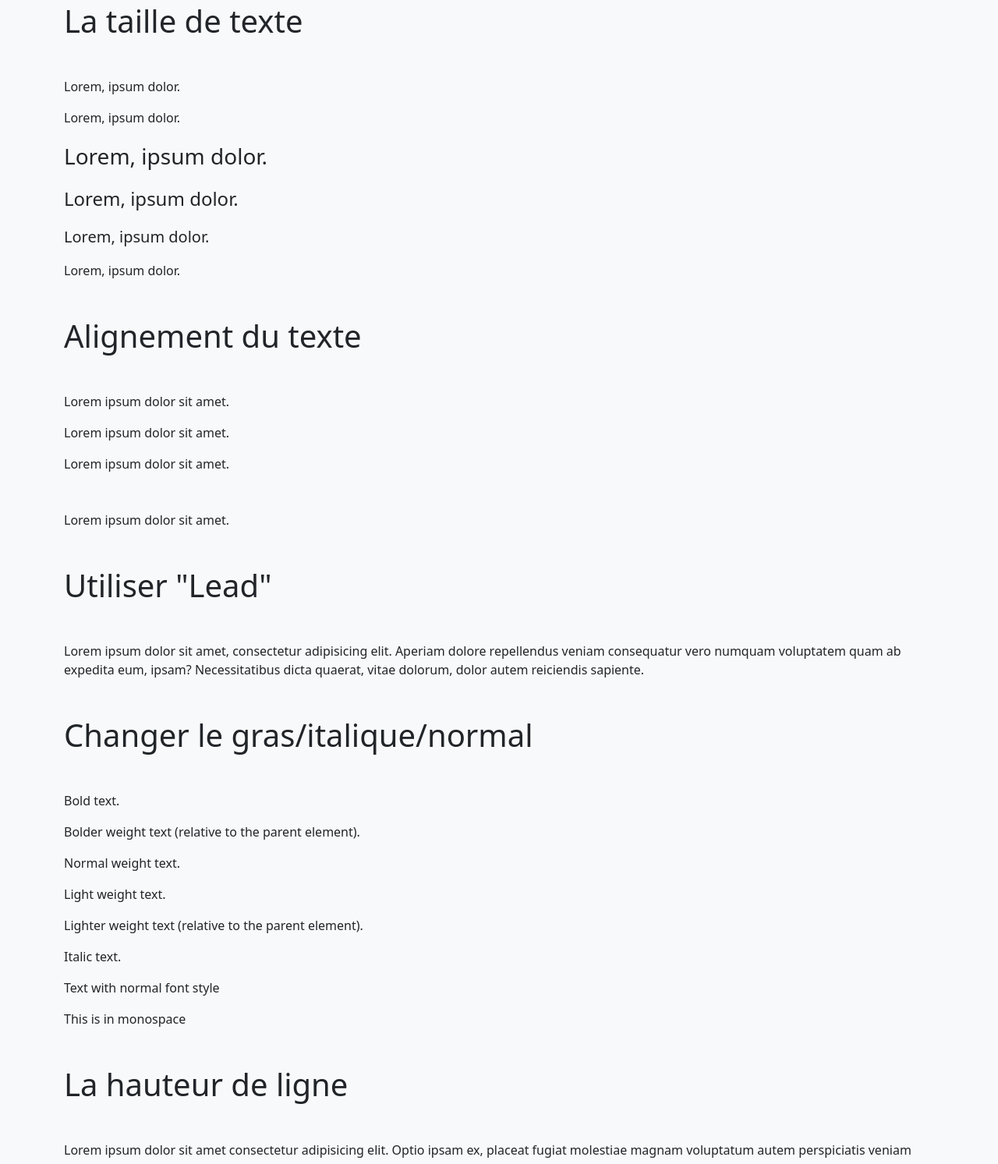
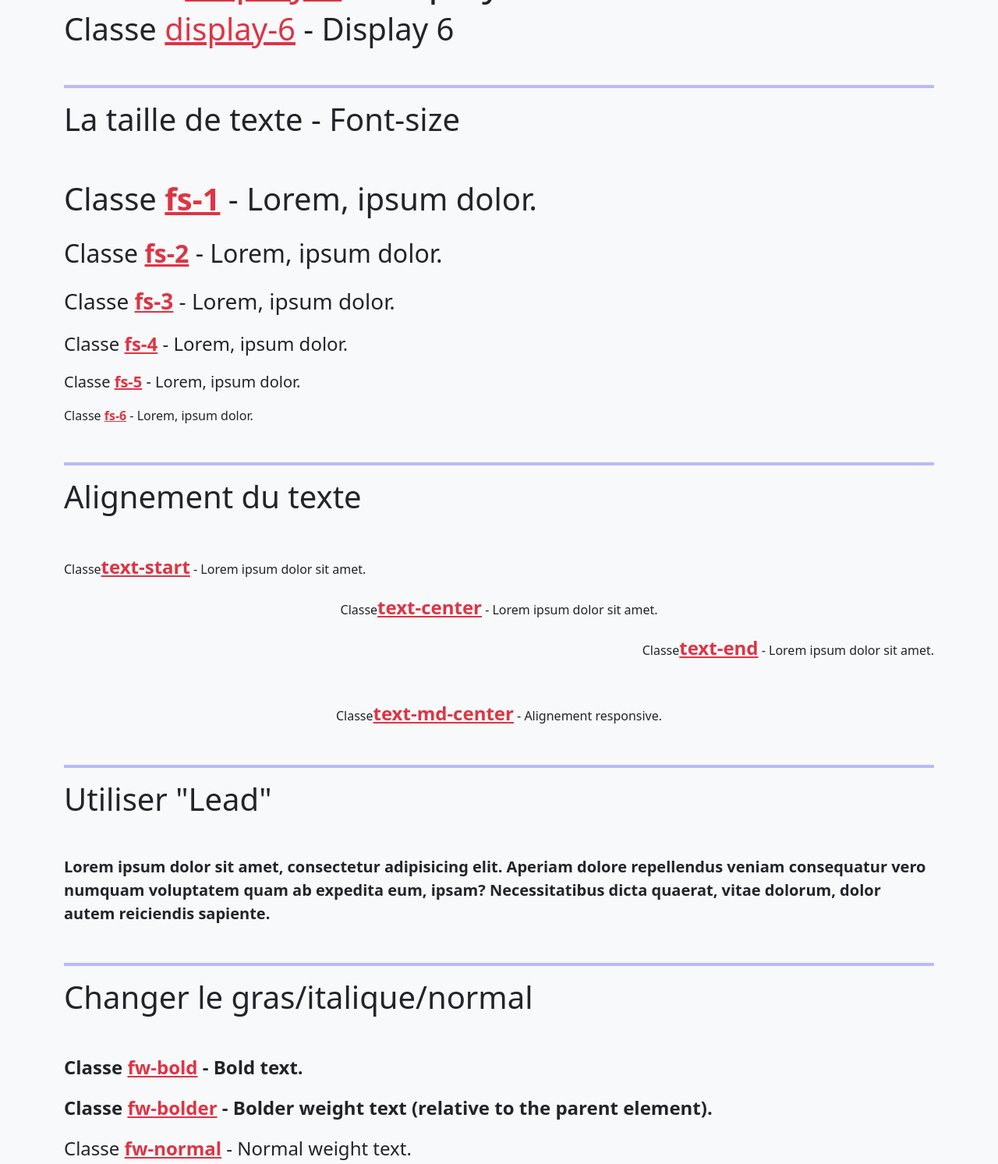
Before and after one commit to prestationweb42/Formation-Bootstrap-5, a plain HTML site: page 1. Sandbox/1.Utilitaires/2. Typographie I.html in a window 1280 px wide. Shown: the part 1307-2800 px from the top of the page at 78% size. Drawn offline with nearby package versions, Linux system fonts and the light colour scheme.

Commit message:
lesson typo1

```diff
--- a/1. Sandbox/1.Utilitaires/2. Typographie I.html
+++ b/1. Sandbox/1.Utilitaires/2. Typographie I.html
@@ -1,44 +1,73 @@
 <!DOCTYPE html>
 <html lang="en">
-
     <head>
         <meta charset="UTF-8" />
         <meta http-equiv="X-UA-Compatible" content="IE=edge" />
         <meta name="viewport" content="width=device-width, initial-scale=1.0" />
         <title>Bootstrap Sandbox</title>
-  <link href="https://cdn.jsdelivr.net/npm/bootstrap@5.1.3/dist/css/bootstrap.min.css" rel="stylesheet"
-    integrity="sha384-1BmE4kWBq78iYhFldvKuhfTAU6auU8tT94WrHftjDbrCEXSU1oBoqyl2QvZ6jIW3" crossorigin="anonymous" />
+        <link
+            href="https://cdn.jsdelivr.net/npm/bootstrap@5.1.3/dist/css/bootstrap.min.css"
+            rel="stylesheet"
+            integrity="sha384-1BmE4kWBq78iYhFldvKuhfTAU6auU8tT94WrHftjDbrCEXSU1oBoqyl2QvZ6jIW3"
+            crossorigin="anonymous"
+        />
     </head>
 
     <body class="bg-light text-dark">
-  <a href="../home.html" class="btn btn-primary text-light bg-dark btn-outline-dark">< Retour au Menu</a >
+        <a
+            href="../home.html"
+            class="btn btn-primary text-light bg-dark btn-outline-dark"
+            >< Retour au Menu</a
+        >
         <h1 class="text-center mt-5 display-3">Les Classes Utilitaires</h1>
         <h2 class="text-center mb-5 display-5">Typographie I</h2>
 
         <div class="container mb-4">
             <ul class="nav nav-pills justify-content-center row gy-3 gx-3">
-      <li class="nav-item col-12 col-sm-6 col-lg-3 col-xl-2 text-center ">
-        <a class="p-2 d-block h-100 d-flex align-items-center justify-content-center btn btn-outline-primary"
-          href="./1. Couleurs.html">Couleurs</a>
+                <li
+                    class="nav-item col-12 col-sm-6 col-lg-3 col-xl-2 text-center"
+                >
+                    <a
+                        class="p-2 d-block h-100 d-flex align-items-center justify-content-center btn btn-outline-primary"
+                        href="./1. Couleurs.html"
+                        >Couleurs</a
+                    >
                 </li>
-      <li class="nav-item col-12 col-sm-6 col-lg-3 col-xl-2 text-center">
-        <a class="p-2 d-block h-100 d-flex align-items-center justify-content-center    btn btn-primary"
-          href="./2. Typographie I.html">Typographie I</a>
+                <li
+                    class="nav-item col-12 col-sm-6 col-lg-3 col-xl-2 text-center"
+                >
+                    <a
+                        class="p-2 d-block h-100 d-flex align-items-center justify-content-center btn btn-primary"
+                        href="./2. Typographie I.html"
+                        >Typographie I</a
+                    >
                 </li>
-      <li class="nav-item col-12 col-sm-6 col-lg-3 col-xl-2 text-center">
-        <a class="p-2 d-block h-100 d-flex align-items-center justify-content-center   btn btn-outline-primary"
-          href="./3. Typographie II.html">Typographie II</a>
+                <li
+                    class="nav-item col-12 col-sm-6 col-lg-3 col-xl-2 text-center"
+                >
+                    <a
+                        class="p-2 d-block h-100 d-flex align-items-center justify-content-center btn btn-outline-primary"
+                        href="./3. Typographie II.html"
+                        >Typographie II</a
+                    >
                 </li>
-      <li class="nav-item col-12 col-sm-6 col-lg-3 col-xl-2 text-center">
-        <a class="p-2 d-block h-100 d-flex align-items-center justify-content-center  btn btn-outline-primary"
-          href="./4. Tailles-Espacements.html">Tailles
-          / Espacements</a>
+                <li
+                    class="nav-item col-12 col-sm-6 col-lg-3 col-xl-2 text-center"
+                >
+                    <a
+                        class="p-2 d-block h-100 d-flex align-items-center justify-content-center btn btn-outline-primary"
+                        href="./4. Tailles-Espacements.html"
+                        >Tailles / Espacements</a
+                    >
                 </li>
-      <li class="nav-item col-12 col-sm-6 col-lg-3 col-xl-2 text-center">
-        <a class="p-2 d-block h-100 d-flex align-items-center justify-content-center  btn btn-outline-primary"
-          href="./5. Display-Positions.html">Display
-          / Positions</a>
-
+                <li
+                    class="nav-item col-12 col-sm-6 col-lg-3 col-xl-2 text-center"
+                >
+                    <a
+                        class="p-2 d-block h-100 d-flex align-items-center justify-content-center btn btn-outline-primary"
+                        href="./5. Display-Positions.html"
+                        >Display / Positions</a
+                    >
                 </li>
             </ul>
         </div>
@@ -48,8 +77,7 @@
         <!-- Début de la leçon -->
 
         <div class="container py-5">
-
-    <h2 class="display-6 mb-5">Les Titres (h1,h2,...)</h2>
+            <h2 class="display-6 mb-5">Les Titres (h1, h2, h3,h4 ,h5 ,h6)</h2>
             <!-- Titres  -->
             <!-- h1,h2 ... -->
 
@@ -59,84 +87,149 @@
             <h4>Titre de niveau 4</h4>
             <h5>Titre de niveau 5</h5>
 
+            <hr class="mt-5" style="border: 2px solid blue" />
+            <!-- Donnez de l'importance à un texte avec [display-1|6], le rendu est (réactif)responsive -->
+            <h2 class="display-6 mb-5">Les "Display"</h2>
 
-    <h2 class="display-6 my-5">Les "Display"</h2>
-    <!-- Donnez de l'importance à un texte avec [display-1|6], le rendu est (réactif)responsive -->
+            <h1 class="display-1">Classe <span class="text-danger text-decoration-underline">display-1</span>
+                - Display 1</h1>
+            <h1 class="display-2">Classe <span class="text-danger text-decoration-underline">display-2</span>
+                - Display 2</h1>
+            <h1 class="display-3">Classe <span class="text-danger text-decoration-underline">display-3</span>
+                - Display 3</h1>
+            <h1 class="display-4">Classe <span class="text-danger text-decoration-underline">display-4</span>
+                - Display 4</h1>
+            <h1 class="display-5">Classe <span class="text-danger text-decoration-underline">display-5</span>
+                - Display 5</h1>
+            <h1 class="display-6">Classe <span class="text-danger text-decoration-underline">display-6</span>
+                - Display 6</h1>
 
-    <h1 class="">Display 1</h1>
-    <h1 class="">Display 2</h1>
-    <h1 class="display-3">Display 3</h1>
-    <h1 class="display-4">Display 4</h1>
-    <h1 class="display-5">Display 5</h1>
-    <h1 class="display-6">Display 6</h1>
+            <hr class="mt-5" style="border: 2px solid blue" />
+            <!-- La taille du texte [fs-1|6] le texte est (réactif)responsive -->
+            <h2 class="display-6 mb-5">La taille de texte - Font-size</h2>
 
+            <p class="fs-1">Classe <span class="fw-bold text-danger text-decoration-underline">fs-1</span>
+                - Lorem, ipsum dolor.</p>
+            <p class="fs-2">Classe <span class="fw-bold text-danger text-decoration-underline">fs-2</span>
+                - Lorem, ipsum dolor.</p>
+            <p class="fs-3">Classe <span class="fw-bold text-danger text-decoration-underline">fs-3</span>
+                - Lorem, ipsum dolor.</p>
+            <p class="fs-4">Classe <span class="fw-bold text-danger text-decoration-underline">fs-4</span>
+                - Lorem, ipsum dolor.</p>
+            <p class="fs-5">Classe <span class="fw-bold text-danger text-decoration-underline">fs-5</span>
+                - Lorem, ipsum dolor.</p>
+            <p class="fs-6">Classe <span class="fw-bold text-danger text-decoration-underline">fs-6</span>
+                - Lorem, ipsum dolor.</p>
 
-    <h2 class="display-6 my-5">La taille de texte</h2>
-    <!-- La taille du texte [fs-1|6] le texte est (réactif)responsive -->
+            <hr class="mt-5" style="border: 2px solid blue" />
+            <!-- Alignements des Paragraphes [text-start|center|end] -->
+            <h2 class="display-6 mb-5">Alignement du texte</h2>
 
-    <p class="">Lorem, ipsum dolor.</p>
-    <p class="">Lorem, ipsum dolor.</p>
-    <p class="fs-3">Lorem, ipsum dolor.</p>
-    <p class="fs-4">Lorem, ipsum dolor.</p>
-    <p class="fs-5">Lorem, ipsum dolor.</p>
-    <p class="fs-6">Lorem, ipsum dolor.</p>
-
-
-
-    <h2 class="display-6 my-5">Alignement du texte</h2>
-    <!-- Alignements des Paragraphes [text-start|center|end] -->
-
-    <p class="">Lorem ipsum dolor sit amet.</p>
-    <p class="">Lorem ipsum dolor sit amet.</p>
-    <p class="">Lorem ipsum dolor sit amet.</p>
+            <p class="text-start">Classe<span class="fw-bold text-danger text-decoration-underline fs-4">text-start</span>
+                - Lorem ipsum dolor sit amet.</p>
+            <p class="text-center">Classe<span class="fw-bold text-danger text-decoration-underline fs-4">text-center</span>
+                - Lorem ipsum dolor sit amet.</p>
+            <p class="text-end">Classe<span class="fw-bold text-danger text-decoration-underline fs-4">text-end</span>
+                - Lorem ipsum dolor sit amet.</p>
 
             <!-- Alignement réactif (responsive), [text-sm|md|lg|xl-center|end|start -->
-
-    <p class="my-5">Lorem ipsum dolor sit amet.</p>
+            <p class="my-5 text-md-center">Classe<span class="fw-bold text-danger text-decoration-underline fs-4">text-md-center</span>
+                - Alignement responsive.</p>
 
             <!-- Avec .lead on met en avant un texte> -->
-
-    <h2 class="display-6 my-5">Utiliser "Lead"</h2>
-    <p class="">
-      Lorem ipsum dolor sit amet, consectetur adipisicing elit. Aperiam dolore
-      repellendus veniam consequatur vero numquam voluptatem quam ab expedita
-      eum, ipsam? Necessitatibus dicta quaerat, vitae dolorum, dolor autem
-      reiciendis sapiente.
+            <hr class="mt-5" style="border: 2px solid blue" />
+            <h2 class="display-6 mb-5">Utiliser "Lead"</h2>
+            <p class="lead fw-bold">
+                Lorem ipsum dolor sit amet, consectetur adipisicing elit.
+                Aperiam dolore repellendus veniam consequatur vero numquam
+                voluptatem quam ab expedita eum, ipsam? Necessitatibus dicta
+                quaerat, vitae dolorum, dolor autem reiciendis sapiente.
             </p>
 
-    <h2 class="display-6 my-5">Changer le gras/italique/normal</h2>
+            <hr class="mt-5" style="border: 2px solid blue" />
+            <h2 class="display-6 mb-5">Changer le gras/italique/normal</h2>
             <!-- Le poids(gras) du texte, [fw-bold|bolder|normal|light|lighter] -->
             <!-- Italique avec [fst-italic|normal] -->
             <!-- Monospace avec [font-monospace] -->
 
-    <p class="">Bold text.</p>
-    <p class="">Bolder weight text (relative to the parent element).</p>
-    <p class="">Normal weight text.</p>
-    <p class="">Light weight text.</p>
-    <p class="">Lighter weight text (relative to the parent element).</p>
-    <p class="">Italic text.</p>
-    <p class="">Text with normal font style</p>
-    <p class="">This is in monospace</p>
+            <p class="fw-bold fs-4">
+                Classe
+                <span class="fw-bold text-danger text-decoration-underline fs-4"
+                    >fw-bold</span
+                >
+                - Bold text.
+            </p>
+            <p class="fw-bolder fs-4">
+                Classe
+                <span class="fw-bold text-danger text-decoration-underline fs-4"
+                    >fw-bolder</span
+                >
+                - Bolder weight text (relative to the parent element).
+            </p>
+            <p class="fw-normal fs-4">Classe <span class="fw-bold text-danger text-decoration-underline">fw-normal</span> - Normal weight text.</p>
+            <p class="fw-light fs-4">Classe <span class="fw-bold text-danger text-decoration-underline">fw-light</span> - Light weight text.</p>
+            <p class="fw-lighter fs-4">Classe <span class="fw-bold text-danger text-decoration-underline">fw-lighter</span> -
+                Lighter weight text (relative to the parent element).
+            </p>
+            <p class="fst-italic fs-4">Classe <span class="fw-bold text-danger text-decoration-underline">fst-italic</span> - Italic text.</p>
+            <p class="fst-normal fs-4">Classe <span class="fw-bold text-danger text-decoration-underline">fst-normal</span> - Text with normal font style</p>
+            <p class="font-monospace fs-4">
+                Classe <span class="fw-bold text-danger text-decoration-underline">font-monospace</span> - This is in
+                monospace
+            </p>
 
-
-    <h2 class="display-6 my-5">La hauteur de ligne</h2>
+            <hr class="mt-5" style="border: 2px solid blue" />
+            <h2 class="display-6 mb-5">La hauteur de ligne</h2>
             <!-- Line height avec [lh-1|sm|base|lg] -->
 
-    <p class="">Lorem ipsum dolor sit amet consectetur adipisicing elit. Optio ipsam ex, placeat fugiat molestiae magnam voluptatum autem perspiciatis veniam modi perferendis unde alias consequatur! Accusantium.</p>
-    <p class="">Lorem ipsum dolor sit amet consectetur adipisicing elit. Optio ipsam ex, placeat fugiat molestiae magnam voluptatum autem perspiciatis veniam modi perferendis unde alias consequatur! Accusantium.</p>
-    <p class="">Lorem ipsum dolor sit amet consectetur adipisicing elit. Optio ipsam ex, placeat fugiat molestiae magnam voluptatum autem perspiciatis veniam modi perferendis unde alias consequatur! Accusantium.</p>
-    <p class="">Lorem ipsum dolor sit amet consectetur adipisicing elit. Optio ipsam ex, placeat fugiat molestiae magnam voluptatum autem perspiciatis veniam modi perferendis unde alias consequatur! Accusantium.</p>
+            <p class="fs-4 lh-1">
+                Classe <span class="fw-bold text-danger text-decoration-underline">lh-1</span> - Lorem ipsum dolor sit
+                amet consectetur adipisicing elit. Optio ipsam ex, placeat
+                fugiat molestiae magnam voluptatum autem perspiciatis veniam
+                modi perferendis unde alias consequatur! Accusantium.
+            </p>
+            <p class="fs-4 lh-sm">
+                Classe <span class="fw-bold text-danger text-decoration-underline">lh-sm</span> - Lorem ipsum dolor
+                sit amet consectetur adipisicing elit. Optio ipsam ex, placeat
+                fugiat molestiae magnam voluptatum autem perspiciatis veniam
+                modi perferendis unde alias consequatur! Accusantium.
+            </p>
+            <p class="fs-4 lh-base">
+                Classe <span class="fw-bold text-danger text-decoration-underline">lh-base</span> - Lorem ipsum dolor
+                sit amet consectetur adipisicing elit. Optio ipsam ex, placeat
+                fugiat molestiae magnam voluptatum autem perspiciatis veniam
+                modi perferendis unde alias consequatur! Accusantium.
+            </p>
+            <p class="fs-4 lh-lg">
+                Classe <span class="fw-bold text-danger text-decoration-underline">lh-lg</span> - Lorem ipsum dolor
+                sit amet consectetur adipisicing elit. Optio ipsam ex, placeat
+                fugiat molestiae magnam voluptatum autem perspiciatis veniam
+                modi perferendis unde alias consequatur! Accusantium.
+            </p>
 
-
-    <h2 class="display-6 my-5">Text décoration</h2>
+            <hr class="mt-5" style="border: 2px solid blue" />
+            <h2 class="display-6 mb-4">Text décoration</h2>
             <!-- Text decoration [text-decoration-underline|line-through|none]-->
 
-    <p class="">Lorem ipsum dolor sit amet consectetur adipisicing elit. Optio, suscipit?</p>
-    <p class="">Lorem ipsum dolor sit amet consectetur adipisicing elit. Optio, suscipit?</p>
-    <a href="#" class="">Lorem ipsum dolor sit amet consectetur adipisicing elit. Optio, suscipit?</a>
-
+            <p class="text-decoration-underline fs-4">
+                Classe
+                <span class="ffw-bold text-danger text-decoration-underline"
+                    >text-decoration-underline</span
+                >
+                - Lorem ipsum dolor sit amet consectetur adipisicing elit.
+                Optio, suscipit?
+            </p>
+            <p class="text-decoration-line-through fs-4">
+                Classe
+                <span class="fw-bold text-danger">text-decoration-line-through</span> -
+                Lorem ipsum dolor sit amet consectetur adipisicing elit. Optio,
+                suscipit?
+            </p>
+            <a href="#" class="fw-bold text-danger text-decoration-none fs-4"
+                >Classe <span class="fw-bold">text-decoration-none</span> -
+                Lorem ipsum dolor sit amet consectetur adipisicing elit. Optio,
+                suscipit?</a
+            >
         </div>
-
     </body>
-
 </html>
```
Lines whose indentation alone changed are shown as unchanged.
